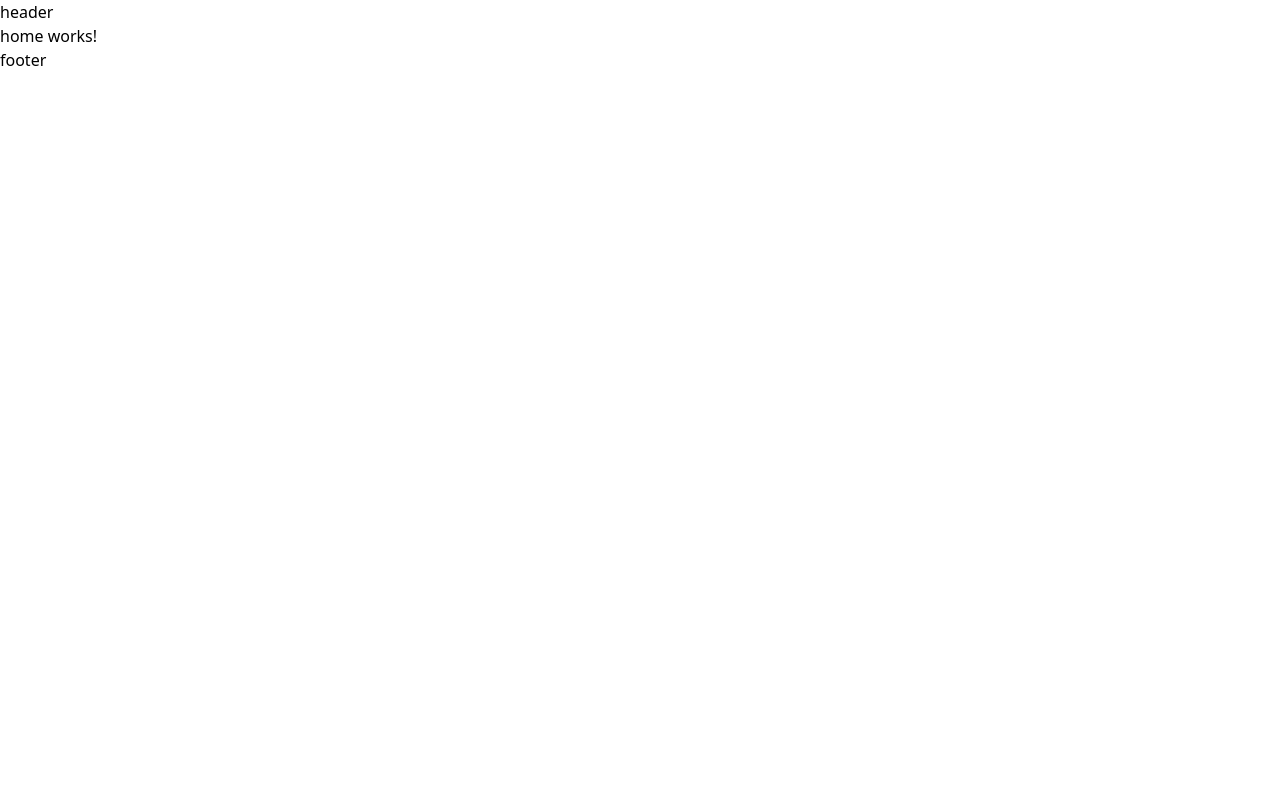
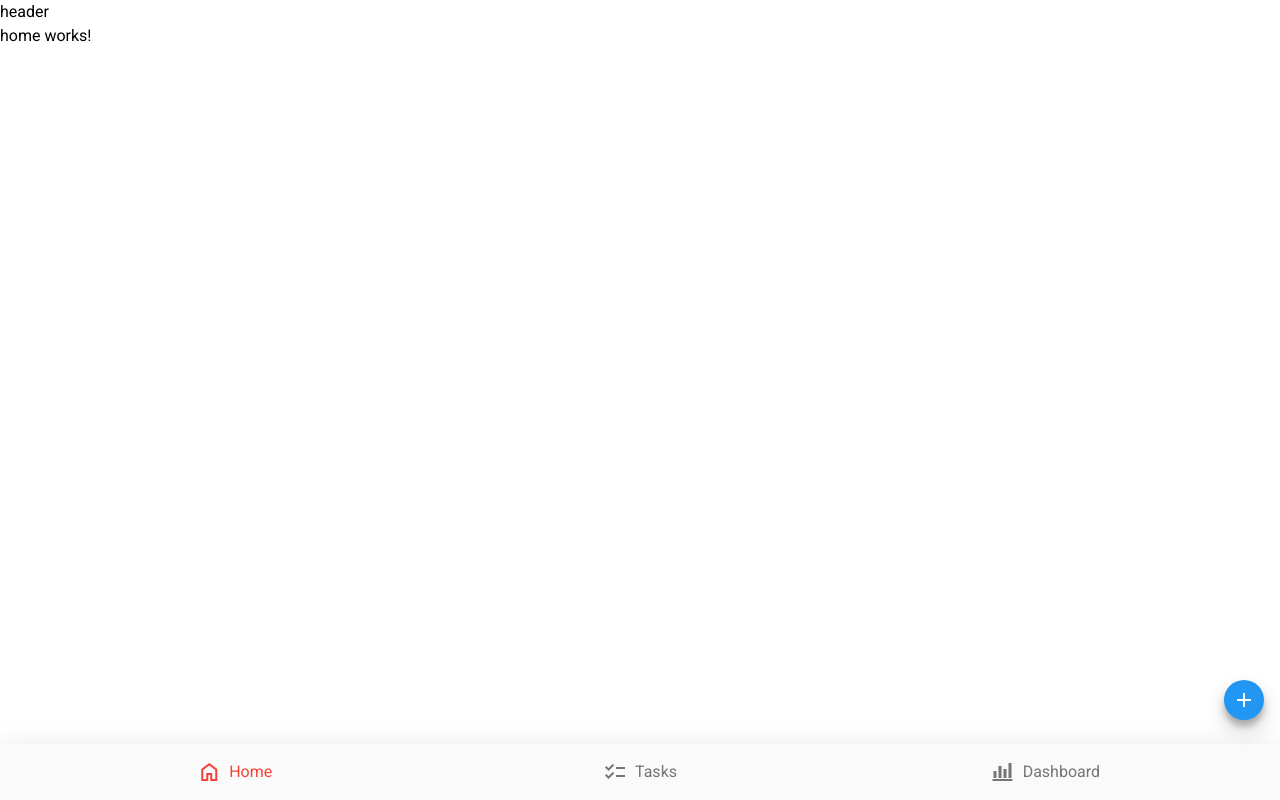
Before and after one commit to salihdhaifullah/habits-tracker, a Vue app: page / in a window 1280 px wide. Built offline with nearby package versions, Linux system fonts and the light colour scheme.

Commit message:
added bottom tabs and bottom sheet

```diff
--- a/index.html
+++ b/index.html
@@ -7,6 +7,8 @@
   <link rel="manifest" href="manifest.webmanifest">
   <meta name="theme-color" content="#1976d2">
   <meta name="viewport" content="width=device-width, initial-scale=1.0" />
+  <link href="https://fonts.googleapis.com/css2?family=Roboto:wght@400;500;700&display=swap" rel="stylesheet">
+  <link href="https://fonts.googleapis.com/css2?family=Material+Symbols+Outlined:opsz,wght,FILL,GRAD@48,400,0,0" rel="stylesheet">
   <title>Vite + Vue + TS</title>
 </head>
 
--- a/package.json
+++ b/package.json
@@ -9,7 +9,6 @@
     "preview": "vite preview"
   },
   "dependencies": {
-    "@mdi/js": "^7.4.47",
     "dexie": "^4.0.7",
     "ulid": "^2.3.0",
     "vue": "^3.4.29",
--- a/src/App.vue
+++ b/src/App.vue
@@ -4,9 +4,9 @@ import Header from "./components/Header.vue"
 </script>
 
 <template>
-  <Header />
-  <main id="app">
+  <main id="app" class="min-h-screen bg-background">
+    <Header />
     <router-view />
+    <Footer />
   </main>
-  <Footer />
 </template>
--- /dev/null
+++ b/src/components/BottomSheet.vue
@@ -0,0 +1,63 @@
+<script setup lang="ts">
+import { ref } from 'vue';
+import Icon from './Icon.vue';
+
+const props = defineProps({
+    modelValue: {
+        type: Boolean,
+        default: false
+    }
+});
+
+const emit = defineEmits(['update:modelValue']);
+
+const touchStartY = ref(0);
+const touchCurrentY = ref(0);
+const isDragging = ref(false);
+
+const startDrag = (event: TouchEvent) => {
+    touchStartY.value = event.touches[0].clientY;
+    isDragging.value = true;
+};
+
+const onDrag = (event: TouchEvent) => {
+    if (!isDragging.value) return;
+    touchCurrentY.value = event.touches[0].clientY;
+    const translateY = Math.max(0, touchCurrentY.value - touchStartY.value);
+    const sheet = document.querySelector('.transform') as HTMLElement;
+    sheet.style.transform = `translateY(${translateY}px)`;
+};
+
+const endDrag = () => {
+    isDragging.value = false;
+    const translateY = touchCurrentY.value - touchStartY.value;
+    if (translateY > 100) {
+        closeSheet();
+    } else {
+        const sheet = document.querySelector('.transform') as HTMLElement;
+        sheet.style.transform = `translateY(0)`;
+    }
+};
+
+const closeSheet = () => {
+    emit('update:modelValue', false);
+};
+</script>
+
+<template>
+    <div class="fixed inset-0 z-50 flex flex-col w-full bg-surface h-screen rounded-t-3xl overflow-hidden transform transition-transform duration-300"
+        :class="{ 'translate-y-full': !props.modelValue }" @touchstart="startDrag" @touchmove="onDrag"
+        @touchend="endDrag">
+        <div class="p-4 flex justify-between w-full">
+            <button @click="closeSheet" class="text-text-secondary">
+                <Icon>close</Icon>
+            </button>
+            <button @click="closeSheet" class="text-text-secondary">
+                <Icon>horizontal_rule</Icon>
+            </button>
+        </div>
+        <div class="p-4">
+            <slot></slot>
+        </div>
+    </div>
+</template>
--- a/src/components/Footer.vue
+++ b/src/components/Footer.vue
@@ -1,5 +1,45 @@
+<script setup lang="ts">
+import { ref } from 'vue';
+import BottomSheet from './BottomSheet.vue';
+import Icon from './Icon.vue';
+
+interface Tab {
+    name: string;
+    icon: string;
+    link: string;
+}
+
+const tabs = ref<Tab[]>([
+    { name: 'Home', icon: "home", link: "/" },
+    { name: 'Tasks', icon: "checklist", link: "/tasks" },
+    { name: 'Dashboard', icon: "bar_chart_4_bars", link: "/dashboard" },
+]);
+
+const activeTab = ref<number>(0);
+const showSheet = ref(false);
+</script>
+
 <template>
-    <footer>
-        <h1>footer</h1>
-    </footer>
+    <nav class="fixed bottom-0 w-full bg-surface shadow-2xl-elevated">
+        <div class="max-w-7xl mx-auto px-2 sm:px-6 lg:px-8">
+            <div class="flex justify-around py-2">
+                <button v-ripple v-for="(tab, index) in tabs" :key="index" @click="activeTab = index"
+                    :class="{ 'text-primary': activeTab === index, 'text-text-secondary': activeTab !== index }"
+                    class="flex items-center justify-center flex-1 py-2 focus:outline-none transition-colors duration-300 relative overflow-hidden">
+                    <Icon>{{ tab.icon }}</Icon>
+                    <span class="ml-2">{{ tab.name }}</span>
+                </button>
+            </div>
+        </div>
+        <div
+            @click="showSheet = true"
+            class="flex justify-center items-center text-center p-2 rounded-full shadow-lg-elevated fixed bottom-20 right-4 bg-secondary text-surface cursor-pointer">
+            <Icon>add</Icon>
+        </div>
+    </nav>
+
+    <BottomSheet v-model="showSheet">
+        <h1 class="text-primary-dark">Bottom Sheet Content</h1>
+        <p class="text-text-primary">This is the content inside the bottom sheet.</p>
+    </BottomSheet>
 </template>
--- /dev/null
+++ b/src/components/Icon.vue
@@ -0,0 +1,5 @@
+<template>
+    <span class="material-symbols-outlined">
+        <slot></slot>
+    </span>
+</template>
--- /dev/null
+++ b/src/directives/ripple.css
@@ -0,0 +1,16 @@
+.ripple {
+  position: absolute;
+  border-radius: 50%;
+  transform: scale(0);
+  animation: ripple 600ms linear;
+  z-index: 9999;
+  background-color: var(--primary-color);
+  opacity: 0.16;
+}
+
+@keyframes ripple {
+  to {
+      transform: scale(4);
+      opacity: 0;
+  }
+}
--- /dev/null
+++ b/src/directives/v-ripple.ts
@@ -0,0 +1,46 @@
+import { Directive } from "vue";
+
+
+const createRipple = (event: MouseEvent) => {
+  const button = event.currentTarget as HTMLElement;
+
+  if (window.getComputedStyle(button).position === 'static') {
+    button.style.position = 'relative';
+  }
+
+  const circle = document.createElement("div");
+  circle.classList.add("ripple");
+  const diameter = Math.max(button.clientWidth, button.clientHeight);
+  const rect = button.getBoundingClientRect();
+
+  const style = window.getComputedStyle(button);
+  const paddingLeft = parseFloat(style.paddingLeft);
+  const paddingTop = parseFloat(style.paddingTop);
+
+  const relativeX = event.clientX - rect.left - paddingLeft - diameter / 2;
+  const relativeY = event.clientY - rect.top - paddingTop - diameter / 2;
+
+  circle.style.width = circle.style.height = `${diameter}px`;
+  circle.style.left = `${relativeX}px`;
+  circle.style.top = `${relativeY}px`;
+
+  const ripple = button.getElementsByClassName("ripple")[0];
+  if (ripple) ripple.remove();
+
+  button.appendChild(circle);
+
+  circle.addEventListener("animationend", () => {
+    circle.remove();
+  });
+}
+
+const rippleDirective: Directive = {
+  beforeMount(el: HTMLElement) {
+    el.addEventListener('click', createRipple);
+  },
+  unmounted(el: HTMLElement) {
+    el.removeEventListener('click', createRipple);
+  }
+};
+
+export default rippleDirective;
--- a/src/main.ts
+++ b/src/main.ts
@@ -2,9 +2,12 @@ import { createApp } from 'vue'
 import './style.css'
 import App from './App.vue'
 import router from './router';
+import rippleDirective from './directives/v-ripple';
+import './directives/ripple.css';
 
 createApp(App)
 .use(router)
+.directive('ripple', rippleDirective)
 .mount('#app')
 
 if ('serviceWorker' in navigator && window.location.hostname !== "localhost") {
--- a/src/style.css
+++ b/src/style.css
@@ -1,3 +1,37 @@
 @tailwind base;
 @tailwind components;
 @tailwind utilities;
+
+:root {
+    /* Primary colors */
+    --primary-color: #F44336;
+    --primary-color-light: #FFCDD2;
+    --primary-color-dark: #D32F2F;
+
+    /* Secondary colors */
+    --secondary-color: #2196F3;
+    --secondary-color-light: #BBDEFB;
+    --secondary-color-dark: #1976D2;
+
+    /* Accent colors */
+    --accent-yellow: #FFFF00;
+    --accent-green: #00E676;
+
+    /* Text colors */
+    --text-primary: #212121;
+    --text-secondary: #757575;
+    --text-primary-dark: #FFFFFF;
+    --text-secondary-dark: #B0BEC5;
+
+    /* Background colors */
+    --background-color: #FFFFFF;
+    --background-color-dark: #121212;
+
+    /* Surface colors */
+    --surface-color: #FAFAFA;
+    --surface-color-dark: #1E1E1E;
+  }
+
+body {
+    font-family: 'Roboto', sans-serif;
+}
--- a/tailwind.config.js
+++ b/tailwind.config.js
@@ -4,8 +4,67 @@ export default {
     "./index.html",
     "./src/**/*.{ts,vue}",
   ],
+  darkMode: "class",
   theme: {
-    extend: {},
-  },
-  plugins: [],
+    extend: {
+      colors: {
+        primary: {
+          DEFAULT: '#F44336', // Primary red (500): Used for the main elements like headers, primary buttons, and active elements.
+          light: '#FFCDD2',   // Light red (100): Used for lighter shades of primary elements, background highlights, or hover effects.
+          dark: '#D32F2F',    // Dark red (700): Used for darker shades of primary elements, focus states, or active states.
+        },
+        secondary: {
+          DEFAULT: '#2196F3', // Secondary blue (500): Used for secondary elements like secondary buttons, links, or other secondary actions.
+          light: '#BBDEFB',   // Light blue (100): Used for lighter shades of secondary elements, background highlights, or hover effects.
+          dark: '#1976D2',    // Dark blue (700): Used for darker shades of secondary elements, focus states, or active states.
+        },
+        accent: {
+          yellow: '#FFFF00',  // Accent yellow (A200): Used for accent elements like highlights, badges, or small details.
+          green: '#00E676',   // Accent green (A400): Used for accent elements like highlights, success messages, or small details.
+        },
+        text: {
+          primary: '#212121', // Primary text color: Used for main text elements to ensure good readability.
+          secondary: '#757575', // Secondary text color: Used for secondary text elements like subtitles or less important text.
+          dark: {
+            primary: '#FFFFFF', // Primary text color (dark mode): Used for main text elements in dark mode to ensure good readability.
+            secondary: '#B0BEC5', // Secondary text color (dark mode): Used for secondary text elements in dark mode like subtitles or less important text.
+          }
+        },
+        background: {
+          DEFAULT: '#FFFFFF', // Background color: Used for the main background color of the site.
+          dark: '#121212',    // Background color (dark mode): Used for the main background color in dark mode.
+        },
+        surface: {
+          DEFAULT: '#FAFAFA',    // Surface color: Used for card backgrounds, containers, or any other surface elements.
+          dark: '#1E1E1E', // Surface color (dark mode): Used for card backgrounds, containers, or any other surface elements in dark mode.
+        },
+      },
+      boxShadow: {
+        'sm-elevated': '0px 1px 3px rgba(0, 0, 0, 0.12), 0px 1px 2px rgba(0, 0, 0, 0.24)', // Small elevation
+        'md-elevated': '0px 3px 6px rgba(0, 0, 0, 0.16), 0px 3px 6px rgba(0, 0, 0, 0.23)', // Medium elevation
+        'lg-elevated': '0px 10px 20px rgba(0, 0, 0, 0.19), 0px 6px 6px rgba(0, 0, 0, 0.23)', // Large elevation
+        'xl-elevated': '0px 14px 28px rgba(0, 0, 0, 0.25), 0px 10px 10px rgba(0, 0, 0, 0.22)', // Extra large elevation
+        '2xl-elevated': '0px 19px 38px rgba(0, 0, 0, 0.3), 0px 15px 12px rgba(0, 0, 0, 0.22)', // 2x large elevation
+      },
+    },
+    plugins: [],
+  }
 }
+
+      // /*
+      // /* Shadow 1 */
+      // box-shadow: 0px 1px 3px rgba(0, 0, 0, 0.12),
+      // 0px 1px 2px rgba(0, 0, 0, 0.24);
+
+      // /* Shadow 2 */
+      // box-shadow: 0px 3px 6px rgba(0, 0, 0, 0.16), 0px 3px 6px rgba(0, 0, 0, 0.23);
+
+      // /* Shadow 3 */
+      // box-shadow: 0px 10px 20px rgba(0, 0, 0, 0.19), 0px 6px 6px rgba(0, 0, 0, 0.23);
+
+      // /* Shadow 4 */
+      // box-shadow: 0px 14px 28px rgba(0, 0, 0, 0.25), 0px 10px 10px rgba(0, 0, 0, 0.22);
+
+      // /* Shadow 5 */
+      // box-shadow: 0px 19px 38px rgba(0, 0, 0, 0.3), 0px 15px 12px rgba(0, 0, 0, 0.22);
+      //       */
```
Also changed, not shown: 1 other file (tests, documents, lock files or other folders).
